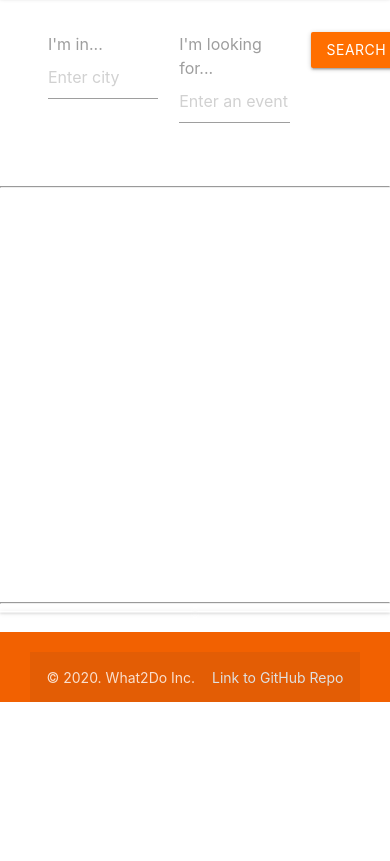
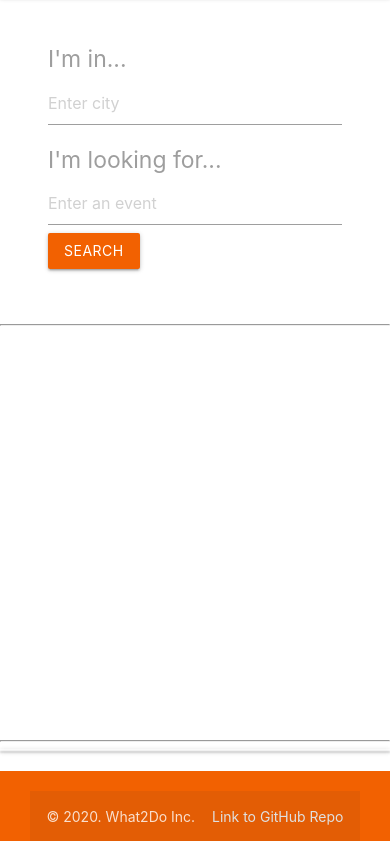
Before and after one commit to thegetoutgirl/what2do, a plain HTML site: page index.html in a window 390 px wide. Shown: the part 59-920 px from the top of the page. Before the commit the page ends 844 px from the top, so only its background shows below. Drawn offline with nearby package versions, Linux system fonts and the light colour scheme; some packages are replaced by stand-ins of ours.

Commit message:
added mobile repsonsiveness and updated colors

```diff
--- a/Assets/what2do.css
+++ b/Assets/what2do.css
@@ -25,7 +25,7 @@ label {
 }
 
 #searchBtn {
-    background-color: #ff6f00;
+    background-color: #F26101;
     position: relative;
     justify-content: center;
 }
@@ -64,7 +64,7 @@ label {
 }
 
 #yelpCard .card-image {
-    background-color: #F9A80C;
+    background-color: #F26101;
 }
 
 #results {
--- a/index.html
+++ b/index.html
@@ -29,12 +29,12 @@
       <form>
         <div class="container">
           <div class="row">
-            <div class="col s5">
-              <label class="cityForm" for="cityInput">I'm in...</label>
+            <div class="col s12 l5">
+              <label class="cityForm" for="cityInput"><h5>I'm in...</h5></label>
               <input type="text" class="form-control" id="cityInput" placeholder="Enter city">
             </div>
-            <div class="col s5">
-              <label class="eventForm" for="eventInput">I'm looking for...</label>
+            <div class="col s12 l5 ">
+              <label class="eventForm" for="eventInput"><h5>I'm looking for...</h5></label>
               <input type="text" class="form-control" id="eventInput" placeholder="Enter an event">
             </div>
             <div class="col s2">
@@ -53,8 +53,8 @@
 
 
     <div class="row" id="results">
-        <div class="z-depth-1 col s6" id="googleCard"></div>
-        <div class="z-depth-1 col s6" id="yelpCard"></div>
+        <div class="z-depth-1 col l6 s12" id="googleCard"></div>
+        <div class="z-depth-1 col l6 s12" id="yelpCard"></div>
     </div>
   </main>
 
```
